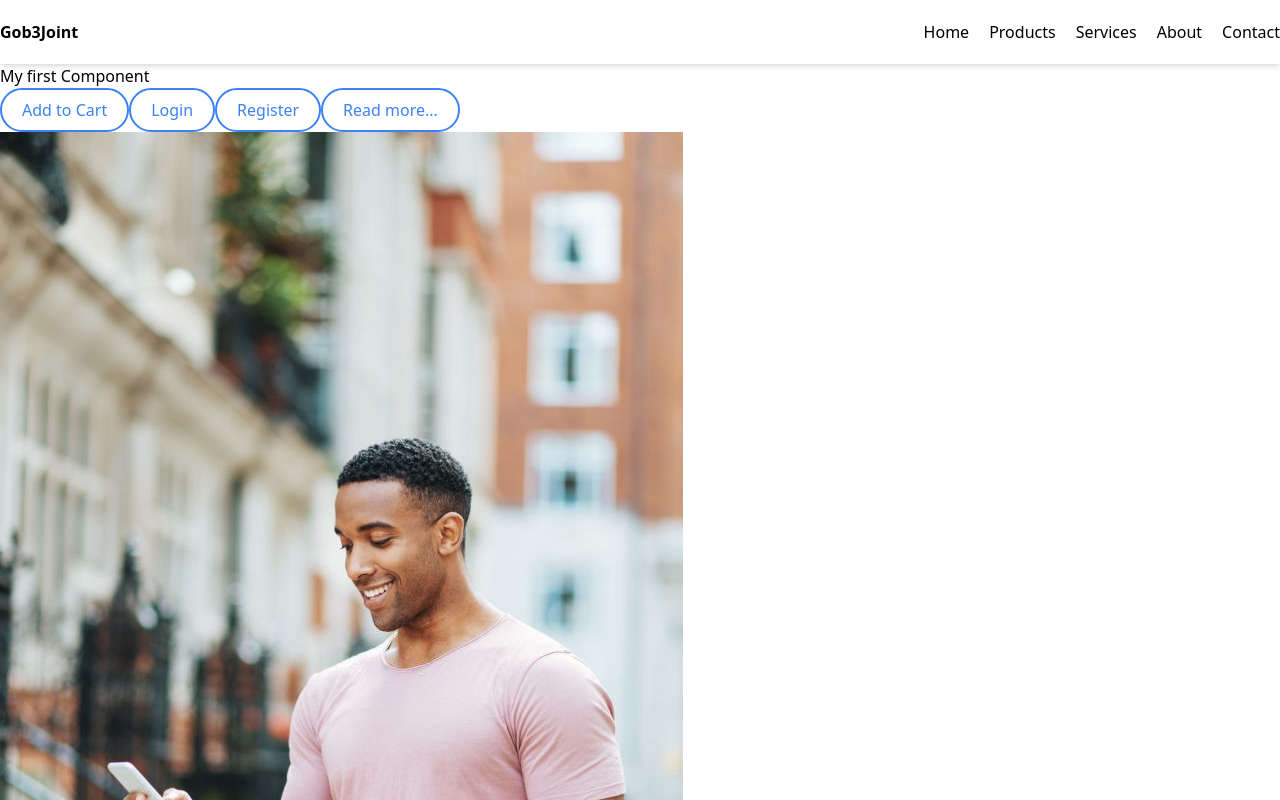
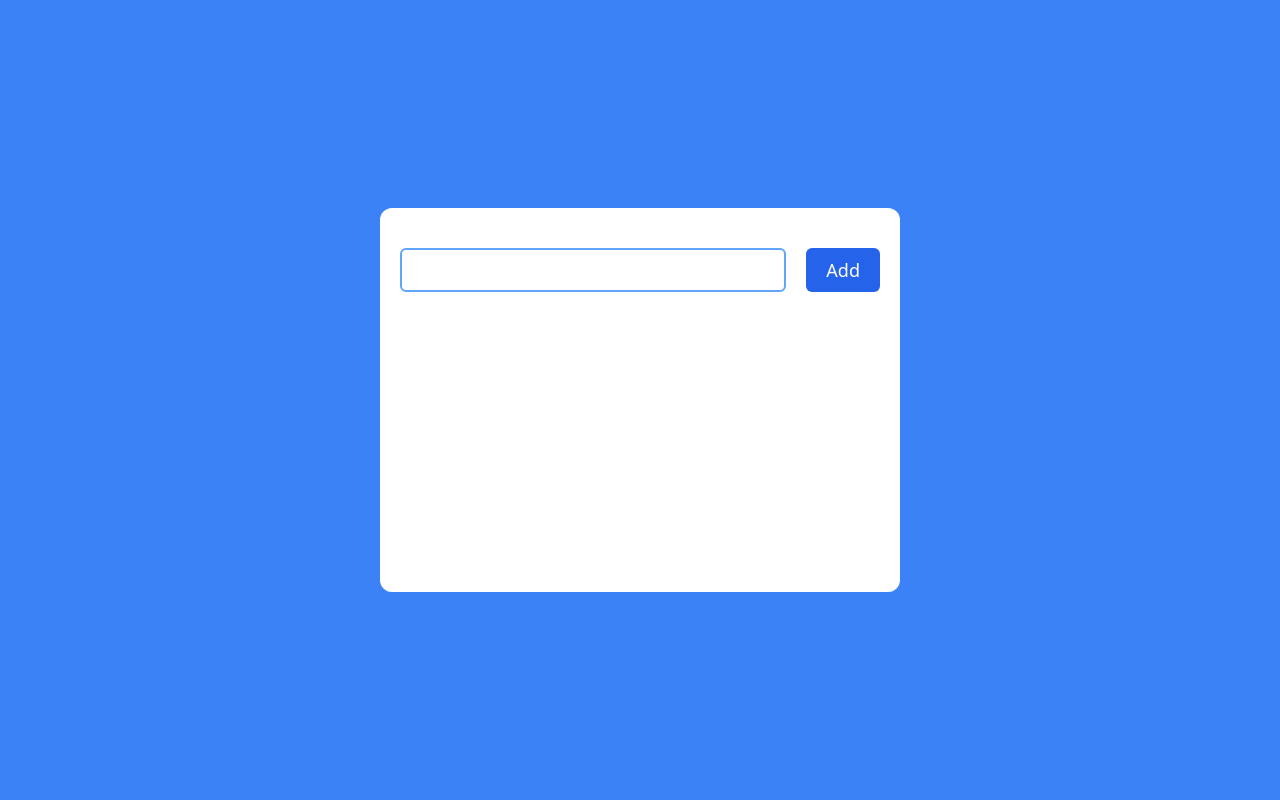
Before and after one commit to BerniceQuansah/code-along, a React (Create React App) app: page / in a window 1280 px wide. Shown: the top 800 px of the page. Built offline with nearby package versions, Linux system fonts and the light colour scheme.

Commit message:
Event(e)

```diff
--- a/package.json
+++ b/package.json
@@ -3,6 +3,7 @@
   "version": "0.1.0",
   "private": true,
   "dependencies": {
+    "@heroicons/react": "^1.0.6",
     "@testing-library/jest-dom": "^5.14.1",
     "@testing-library/react": "^13.0.0",
     "@testing-library/user-event": "^13.2.1",
--- a/src/App.js
+++ b/src/App.js
@@ -1,18 +1,22 @@
-import Header  from "./components/Header"
-import Button from "./components/Button"
-import {Image} from "./components/Image"
-import Navbar from "./components/Navbar";
+// import Header  from "./components/Header"
+// import Button from "./components/Button"
+// import {Image} from "./components/Image"
+// import Navbar from "./components/Navbar";
+// import Practice from "./components/Practice";
+import TaskManager from "./components/TaskManager";
 
 function App(){
   return (
     <div>
-      <Navbar />
+      {/* <Navbar />
       <Header />
       <Button label="Add to Cart" />
       <Button label="Login" />
       <Button label="Register" />
       <Button label="Read more..." />
-      <Image />
+      <Image /> */}
+      {/* <Practice /> */}
+      <TaskManager />
     </div>
   );
 }
--- /dev/null
+++ b/src/components/Practice.jsx
@@ -0,0 +1,27 @@
+import React from 'react'
+import boy from"../assets/image/boy.png";
+
+function Practice() {
+    return (
+        <div className="flex justify-center items-center h-screen">
+        <div className="w-96 shadow-md">
+            <div className="h-60 overflow-hidden">
+                <img src={boy} alt="" />
+            </div>
+            <div>
+                <div className="p-5">
+                    <div className="flex justify-between">
+                <h3 className="font-bold capitalized">Yam with palava sauce</h3>
+                <h6>GHC45</h6>
+                </div>
+                <p>
+                    Lorem ipsum dolor sit amet consectetur adipisicing elit. Quod, rem.
+                </p>
+            </div>
+        </div>
+        </div>
+        </div>
+    );
+}
+
+export default Practice;
--- /dev/null
+++ b/src/components/TaskItem.jsx
@@ -0,0 +1,13 @@
+import React from "react";
+import {TrashIcon} from "@heroicons/react/outline";
+
+function TaskItem({task, handleDelete}){
+    return(
+   <div className='flex items-center bg-teal-100 border-2 p-2 border-gray-300 rounded-md '>
+        <div className='flex-1'>{task}</div>
+        <button className='bg-blue-800 p-2 rounded-md' onClick={() => handleDelete(task)}><TrashIcon height={24} color="white"/> </button>
+    </div>
+    )
+}
+
+export default TaskItem;
--- /dev/null
+++ b/src/components/TaskManager.jsx
@@ -0,0 +1,40 @@
+import React, { useState } from 'react';
+import TaskItem from './TaskItem';
+
+function TaskManager(){
+   const [tasks, setTasks] = useState([]);
+   const [input, setInput] = useState('');
+
+const handleSubmit = e => {
+    e.preventDefault();
+    if (input === "") return;
+
+     setTasks([input, ...tasks]);
+     setInput('');
+}
+     const handleDelete = index => {
+        const newTasks = tasks.filter(task => task !== index);
+        setTasks(newTasks);
+     }
+
+
+    return(
+        <div className='bg-blue-500 h-screen flex justify-center items-center'>
+              <div className='max-w-xl max-h-96 bg-white rounded-xl px-5 py-10'>
+           <form onSubmit={handleSubmit} className="space-x-5 flex w-[30rem] mb-10">
+                <input type="text" className='border-2 border-blue-400 p-2 rounded-md outline-none w-10/12' onChange={(e) => setInput(e.target.value)} value = {input}/>
+                <button type = "submit" className='bg-blue-600 text-white text-lg py-2 px-5 rounded-md' disabled = {input === ""} >Add</button>
+            </form>
+         <div className="space-y-3 overflow-y-auto h-56">
+
+            {
+                tasks.map((task) =>  (<TaskItem task={task} handleDelete={handleDelete} />))
+             }
+        </div>
+
+             </div>
+        </div>
+    )
+};
+
+export default TaskManager;
```
Also changed, not shown: 1 other file (tests, documents, lock files or other folders).
